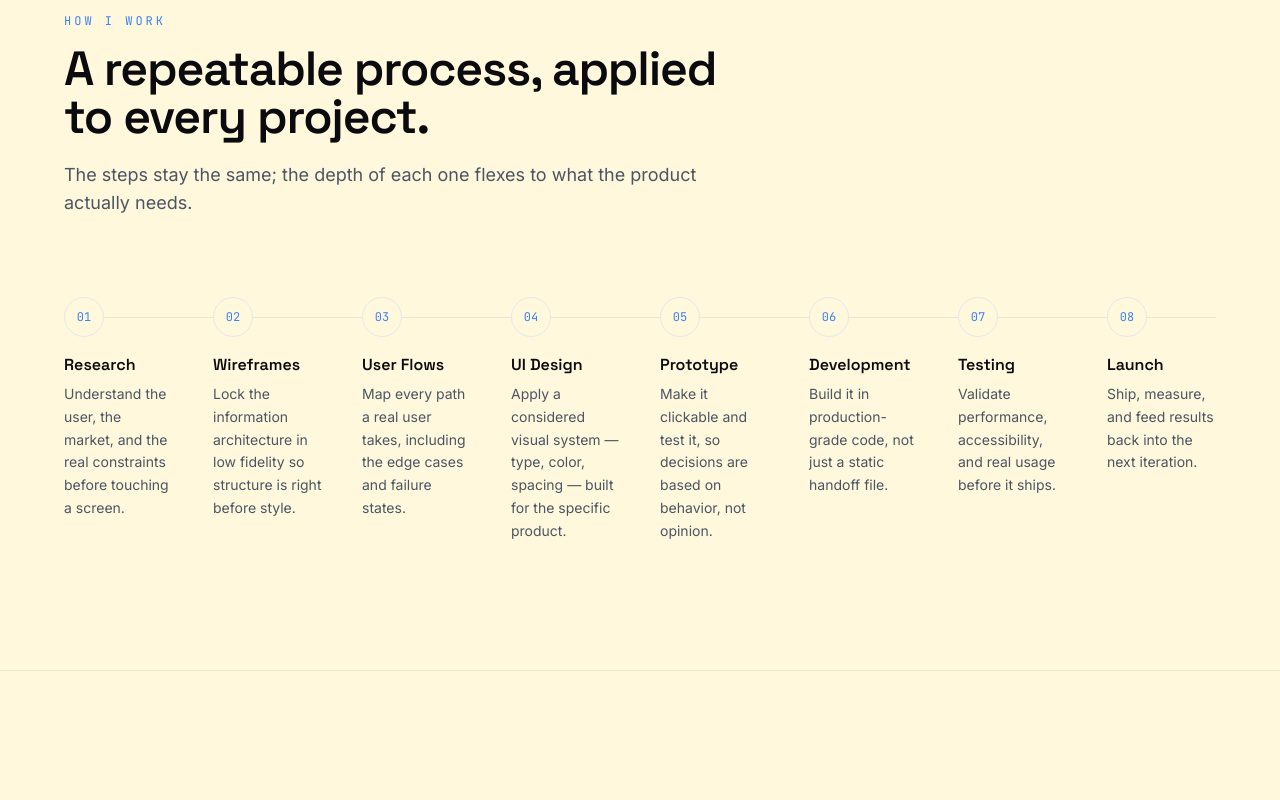
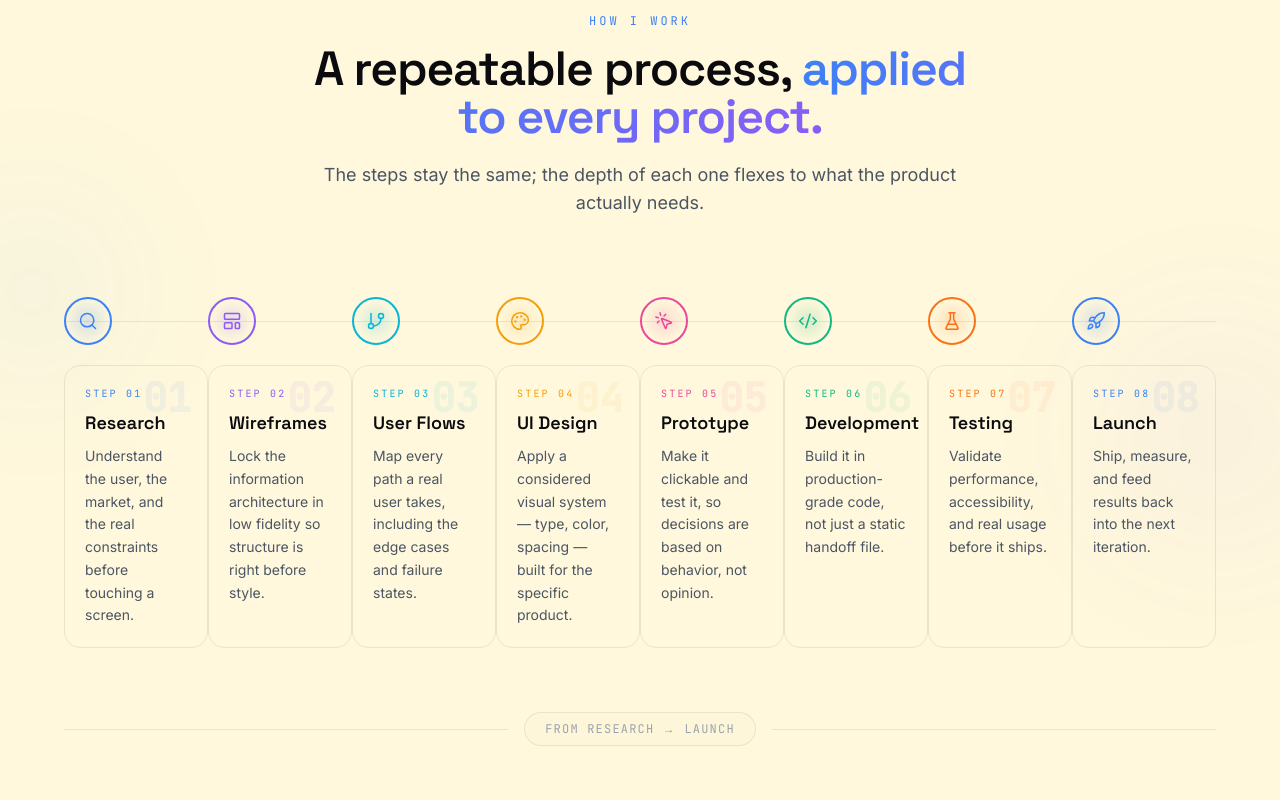
Before and after one commit to Boniadgithub/portfolio, a Next.js app: page / in a window 1280 px wide. Shown: the part 4940-5740 px from the top of the page. Built offline with nearby package versions, Linux system fonts and the light colour scheme.

Commit message:
update on the sequence of work

```diff
--- a/components/sections/Process.tsx
+++ b/components/sections/Process.tsx
@@ -1,44 +1,310 @@
 "use client";
 
-import { motion } from "framer-motion";
-import SectionHeading from "@/components/ui/SectionHeading";
+import { useRef } from "react";
+import {
+  motion,
+  useScroll,
+  useTransform,
+  useReducedMotion,
+  type MotionValue,
+} from "framer-motion";
+import {
+  Search,
+  LayoutTemplate,
+  GitBranch,
+  Palette,
+  MousePointerClick,
+  Code2,
+  FlaskConical,
+  Rocket,
+} from "lucide-react";
 import { processSteps } from "@/lib/data";
 
+/* ─── Icon map (must match processSteps order) ─── */
+const ICONS = [
+  Search,
+  LayoutTemplate,
+  GitBranch,
+  Palette,
+  MousePointerClick,
+  Code2,
+  FlaskConical,
+  Rocket,
+];
+
+/* ─── Accent colours that cycle per step ─── */
+const STEP_COLORS = [
+  { accent: "#3b82f6", glow: "rgba(59,130,246,0.18)" },   // Research      – blue
+  { accent: "#8b5cf6", glow: "rgba(139,92,246,0.18)" },   // Wireframes    – violet
+  { accent: "#06b6d4", glow: "rgba(6,182,212,0.18)" },    // User Flows    – cyan
+  { accent: "#f59e0b", glow: "rgba(245,158,11,0.18)" },   // UI Design     – amber
+  { accent: "#ec4899", glow: "rgba(236,72,153,0.18)" },   // Prototype     – pink
+  { accent: "#10b981", glow: "rgba(16,185,129,0.18)" },   // Development   – emerald
+  { accent: "#f97316", glow: "rgba(249,115,22,0.18)" },   // Testing       – orange
+  { accent: "#3b82f6", glow: "rgba(59,130,246,0.18)" },   // Launch        – blue
+];
+
+/* ─── Shared animation variants ─── */
+const containerVariants = {
+  hidden: {},
+  visible: { transition: { staggerChildren: 0.1 } },
+};
+
+const cardVariants = {
+  hidden: { opacity: 0, y: 40, scale: 0.96 },
+  visible: {
+    opacity: 1,
+    y: 0,
+    scale: 1,
+    transition: { duration: 0.65, ease: [0.16, 1, 0.3, 1] },
+  },
+};
+
+const nodeVariants = {
+  hidden: { scale: 0, opacity: 0 },
+  visible: {
+    scale: 1,
+    opacity: 1,
+    transition: { type: "spring", stiffness: 300, damping: 20, delay: 0.15 },
+  },
+};
+
+/* ══════════════════════════════════════════════════════════════
+   STEP CARD — the individual card component
+══════════════════════════════════════════════════════════════ */
+function StepCard({
+  step,
+  index,
+  isLast,
+}: {
+  step: (typeof processSteps)[number];
+  index: number;
+  isLast: boolean;
+}) {
+  const Icon = ICONS[index];
+  const color = STEP_COLORS[index];
+  const prefersReduced = useReducedMotion();
+
+  return (
+    <motion.div
+      variants={cardVariants}
+      className="group relative flex gap-5 md:flex-col md:gap-0"
+    >
+      {/* ── Node + connector line (vertical on mobile, handled via CSS on desktop) ── */}
+      <div className="flex flex-col items-center md:flex-row md:items-start">
+        {/* Glowing node circle */}
+        <motion.div
+          variants={nodeVariants}
+          className="relative z-10 flex h-12 w-12 shrink-0 items-center justify-center rounded-full border-2 transition-all duration-500"
+          style={{
+            borderColor: color.accent,
+            background: `radial-gradient(circle at 50% 50%, ${color.glow}, transparent 70%)`,
+          }}
+          whileHover={
+            prefersReduced
+              ? {}
+              : { scale: 1.15, boxShadow: `0 0 24px ${color.glow}` }
+          }
+        >
+          {/* Pulse ring */}
+          <span
+            className="absolute inset-0 rounded-full opacity-0 group-hover:opacity-100 group-hover:animate-ping"
+            style={{ background: color.glow }}
+          />
+          <Icon
+            size={20}
+            strokeWidth={1.8}
+            style={{ color: color.accent }}
+            className="relative z-10"
+          />
+        </motion.div>
+
+        {/* Vertical connector (mobile) / hidden on desktop */}
+        {!isLast && (
+          <div
+            className="mt-1 w-px flex-1 min-h-[2.5rem] md:hidden"
+            style={{
+              background: `linear-gradient(to bottom, ${color.accent}55, transparent)`,
+            }}
+          />
+        )}
+      </div>
+
+      {/* ── Card body ── */}
+      <motion.div
+        className="
+          relative mb-10 flex-1 overflow-hidden rounded-2xl border border-line
+          bg-base-soft/50 p-5 backdrop-blur-sm
+          md:mb-0 md:mt-5
+          transition-all duration-500 ease-[cubic-bezier(0.16,1,0.3,1)]
+          group-hover:-translate-y-1
+        "
+        whileHover={
+          prefersReduced
+            ? {}
+            : {
+                borderColor: `${color.accent}60`,
+                boxShadow: `0 16px 48px -8px ${color.glow}`,
+              }
+        }
+        transition={{ duration: 0.4 }}
+      >
+        {/* Corner step number */}
+        <span
+          className="absolute right-4 top-3 font-mono text-[2.5rem] font-bold leading-none select-none"
+          style={{ color: `${color.accent}12` }}
+        >
+          {String(index + 1).padStart(2, "0")}
+        </span>
+
+        {/* Step label */}
+        <p className="font-mono text-[10px] uppercase tracking-[0.22em]" style={{ color: color.accent }}>
+          Step {String(index + 1).padStart(2, "0")}
+        </p>
+        <h3 className="mt-2 font-display text-lg font-semibold text-ink-primary">
+          {step.label}
+        </h3>
+        <p className="mt-2 text-sm leading-relaxed text-ink-secondary">
+          {step.description}
+        </p>
+
+        {/* Bottom accent line */}
+        <motion.div
+          className="absolute bottom-0 left-0 h-[2px] w-0 group-hover:w-full"
+          style={{ background: `linear-gradient(to right, ${color.accent}, transparent)` }}
+          transition={{ duration: 0.4, ease: "easeOut" }}
+          whileHover={{ width: "100%" }}
+        />
+      </motion.div>
+    </motion.div>
+  );
+}
+
+/* ══════════════════════════════════════════════════════════════
+   ANIMATED SVG CONNECTOR  (desktop only — draws on scroll)
+══════════════════════════════════════════════════════════════ */
+function AnimatedConnector({ progress }: { progress: ReturnType<typeof useTransform<number, number>> }) {
+  return (
+    <div className="pointer-events-none absolute left-0 right-0 top-6 hidden h-px md:block" aria-hidden="true">
+      {/* Static background track */}
+      <div className="absolute inset-0 bg-line" />
+      {/* Animated fill */}
+      <motion.div
+        className="absolute inset-y-0 left-0 origin-left"
+        style={{
+          scaleX: progress,
+          background: "linear-gradient(to right, #3b82f6, #8b5cf6, #06b6d4, #f59e0b, #ec4899, #10b981, #3b82f6)",
+        }}
+      />
+    </div>
+  );
+}
+
+/* ══════════════════════════════════════════════════════════════
+   MAIN EXPORT
+══════════════════════════════════════════════════════════════ */
 export default function Process() {
+  const sectionRef = useRef<HTMLElement>(null);
+
+  const { scrollYProgress } = useScroll({
+    target: sectionRef,
+    offset: ["start 80%", "end 60%"],
+  });
+
+  const lineProgress = useTransform(scrollYProgress, [0, 1], [0, 1]);
+
   return (
-    <section id="process" className="section-py relative border-y border-line bg-base-soft/30">
-      <div className="container-px mx-auto max-w-7xl">
-        <SectionHeading
-          eyebrow="How I work"
-          title="A repeatable process, applied to every project."
-          description="The steps stay the same; the depth of each one flexes to what the product actually needs."
-        />
+    <section
+      ref={sectionRef}
+      id="process"
+      className="section-py relative overflow-hidden border-y border-line"
+    >
+      {/* ── Background ambient blobs ── */}
+      <div
+        aria-hidden="true"
+        className="pointer-events-none absolute -left-32 top-1/4 h-80 w-80 rounded-full opacity-[0.06] blur-3xl"
+        style={{ background: "radial-gradient(circle, #3b82f6, transparent 70%)" }}
+      />
+      <div
+        aria-hidden="true"
+        className="pointer-events-none absolute -right-32 bottom-1/4 h-96 w-96 rounded-full opacity-[0.06] blur-3xl"
+        style={{ background: "radial-gradient(circle, #8b5cf6, transparent 70%)" }}
+      />
 
+      <div className="container-px relative mx-auto max-w-7xl">
+
+        {/* ── Section heading ── */}
+        <div className="mx-auto max-w-2xl text-center">
+          <motion.p
+            initial={{ opacity: 0, y: 12 }}
+            whileInView={{ opacity: 1, y: 0 }}
+            viewport={{ once: true }}
+            transition={{ duration: 0.5 }}
+            className="eyebrow"
+          >
+            How I Work
+          </motion.p>
+
+          <motion.h2
+            initial={{ opacity: 0, y: 16 }}
+            whileInView={{ opacity: 1, y: 0 }}
+            viewport={{ once: true }}
+            transition={{ duration: 0.6, delay: 0.06, ease: [0.16, 1, 0.3, 1] }}
+            className="mt-4 font-display text-3xl font-semibold tracking-tight text-ink-primary md:text-5xl"
+          >
+            A repeatable process,{" "}
+            <span className="text-gradient-accent">applied to every project.</span>
+          </motion.h2>
+
+          <motion.p
+            initial={{ opacity: 0, y: 12 }}
+            whileInView={{ opacity: 1, y: 0 }}
+            viewport={{ once: true }}
+            transition={{ duration: 0.6, delay: 0.12 }}
+            className="mt-5 text-base leading-relaxed text-ink-secondary md:text-lg"
+          >
+            The steps stay the same; the depth of each one flexes to what the
+            product actually needs.
+          </motion.p>
+        </div>
+
+        {/* ── Steps grid ── */}
         <div className="relative mt-20">
-          <div className="absolute left-0 right-0 top-5 hidden h-px bg-line md:block" />
-          <div className="grid gap-10 md:grid-cols-4 lg:grid-cols-8">
+          {/* Desktop animated connector line */}
+          <AnimatedConnector progress={lineProgress} />
+
+          <motion.div
+            variants={containerVariants}
+            initial="hidden"
+            whileInView="visible"
+            viewport={{ once: true, margin: "-8%" }}
+            className="grid gap-0 md:grid-cols-4 lg:grid-cols-8"
+          >
             {processSteps.map((step, i) => (
-              <motion.div
+              <StepCard
                 key={step.label}
-                initial={{ opacity: 0, y: 20 }}
-                whileInView={{ opacity: 1, y: 0 }}
-                viewport={{ once: true, margin: "-10%" }}
-                transition={{ duration: 0.5, delay: i * 0.06 }}
-                className="relative"
-              >
-                <div className="relative z-10 flex h-10 w-10 items-center justify-center rounded-full border border-accent/40 bg-base font-mono text-xs text-accent">
-                  {String(i + 1).padStart(2, "0")}
-                </div>
-                <h3 className="mt-4 font-display text-base font-semibold text-ink-primary">
-                  {step.label}
-                </h3>
-                <p className="mt-1.5 text-sm leading-relaxed text-ink-secondary">
-                  {step.description}
-                </p>
-              </motion.div>
+                step={step}
+                index={i}
+                isLast={i === processSteps.length - 1}
+              />
             ))}
-          </div>
+          </motion.div>
         </div>
+
+        {/* ── Bottom CTA strip ── */}
+        <motion.div
+          initial={{ opacity: 0, y: 20 }}
+          whileInView={{ opacity: 1, y: 0 }}
+          viewport={{ once: true }}
+          transition={{ duration: 0.6, delay: 0.2 }}
+          className="mt-16 flex items-center justify-center gap-4"
+        >
+          <div className="h-px flex-1 bg-line" />
+          <span className="rounded-full border border-line bg-base-soft px-5 py-2 font-mono text-xs tracking-widest text-ink-faint">
+            FROM RESEARCH → LAUNCH
+          </span>
+          <div className="h-px flex-1 bg-line" />
+        </motion.div>
       </div>
     </section>
   );
```
